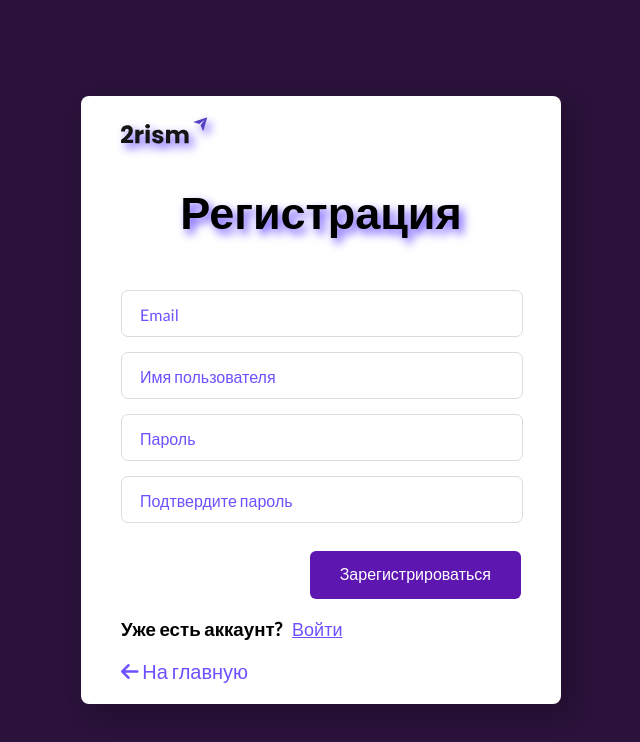
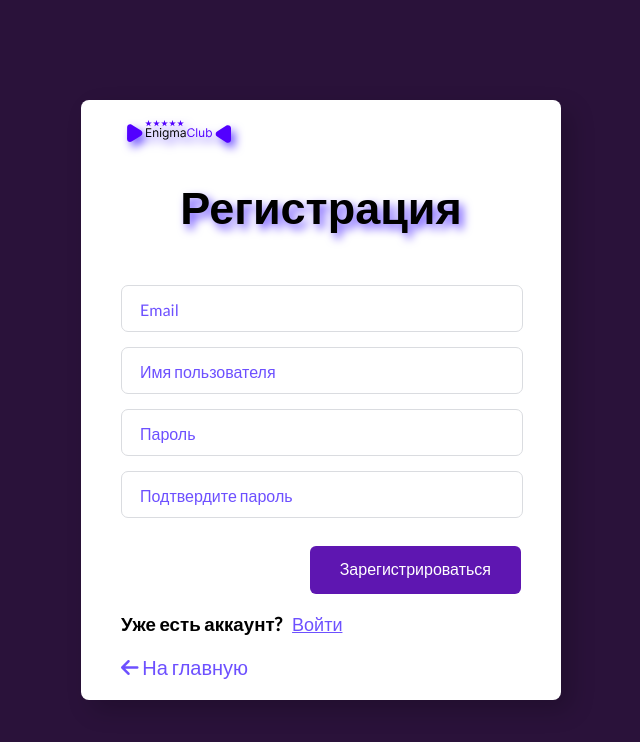
Before and after one commit to DmitriyArcher1/EnigmaClub, a website: page sign-up.html in a window 1280 px wide. Shown: the whole page, without its empty margins (319-959 px from the left). Drawn offline with Linux system fonts and the light colour scheme.

Commit message:
Update sign-up.html

```diff
--- a/sign-up.html
+++ b/sign-up.html
@@ -20,7 +20,7 @@
         <form action="" class="form">
 
             <a href="index.html" class="logo">
-                <img src="./svg/logo-black.svg" alt="2Rism" />
+                <img class="logo__enigma" src="./svg/logo-enigma-black.svg" alt="EnigmaClub">
             </a>
 
             <h1 class="title">Регистрация</h1>
```
